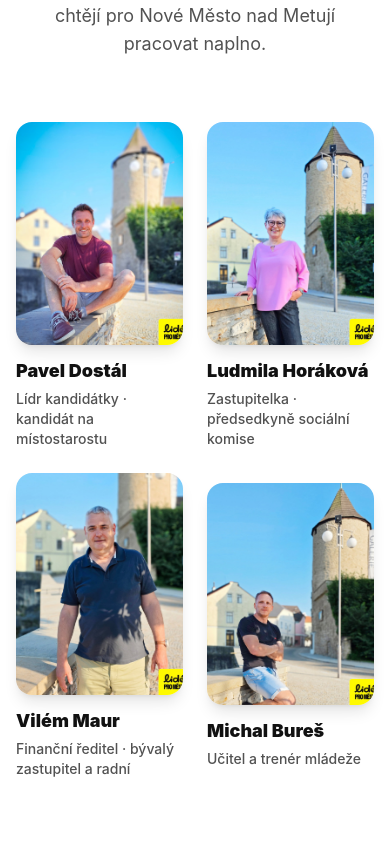
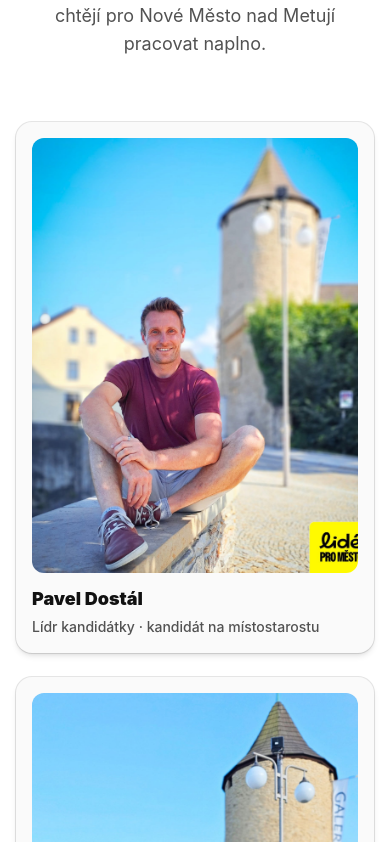
Before and after one commit to kopecmi8/lide-pro-mesto, a React (Vite) app: page / in a window 390 px wide. Shown: the part 1002-1844 px from the top of the page. Built offline with nearby package versions, Linux system fonts and the light colour scheme.

Commit message:
Upravit responzivní mřížku kandidátů a přidat pozadí karet
4 sloupce na velkých obrazovkách, 2x2 na středních, 1 sloupec
na mobilu. Karty mají vlastní pozadí a jemný rámeček, aby byly
vizuálně oddělené.

Co-Authored-By: Claude Sonnet 5 <noreply@anthropic.com>

```diff
--- a/src/components/Candidates.tsx
+++ b/src/components/Candidates.tsx
@@ -18,15 +18,15 @@ export default function Candidates() {
           Lidé, které potkáváte každý den – a kteří chtějí pro Nové Město nad
           Metují pracovat naplno.
         </p>
-        <div className="mt-16 grid grid-cols-2 gap-6 sm:grid-cols-3 lg:grid-cols-4">
+        <div className="mt-16 grid grid-cols-1 gap-6 sm:grid-cols-2 lg:grid-cols-4">
           {candidates.map((candidate) => (
             <button
               key={candidate.id}
               type="button"
               onClick={() => setSelectedId(candidate.id)}
-              className="group text-left"
+              className="group rounded-2xl bg-neutral-50 p-4 text-left shadow-md ring-1 ring-ink/10 transition-shadow hover:shadow-xl"
             >
-              <div className="overflow-hidden rounded-2xl shadow-lg">
+              <div className="overflow-hidden rounded-xl">
                 <img
                   src={candidate.photo}
                   alt={candidate.name}
```
